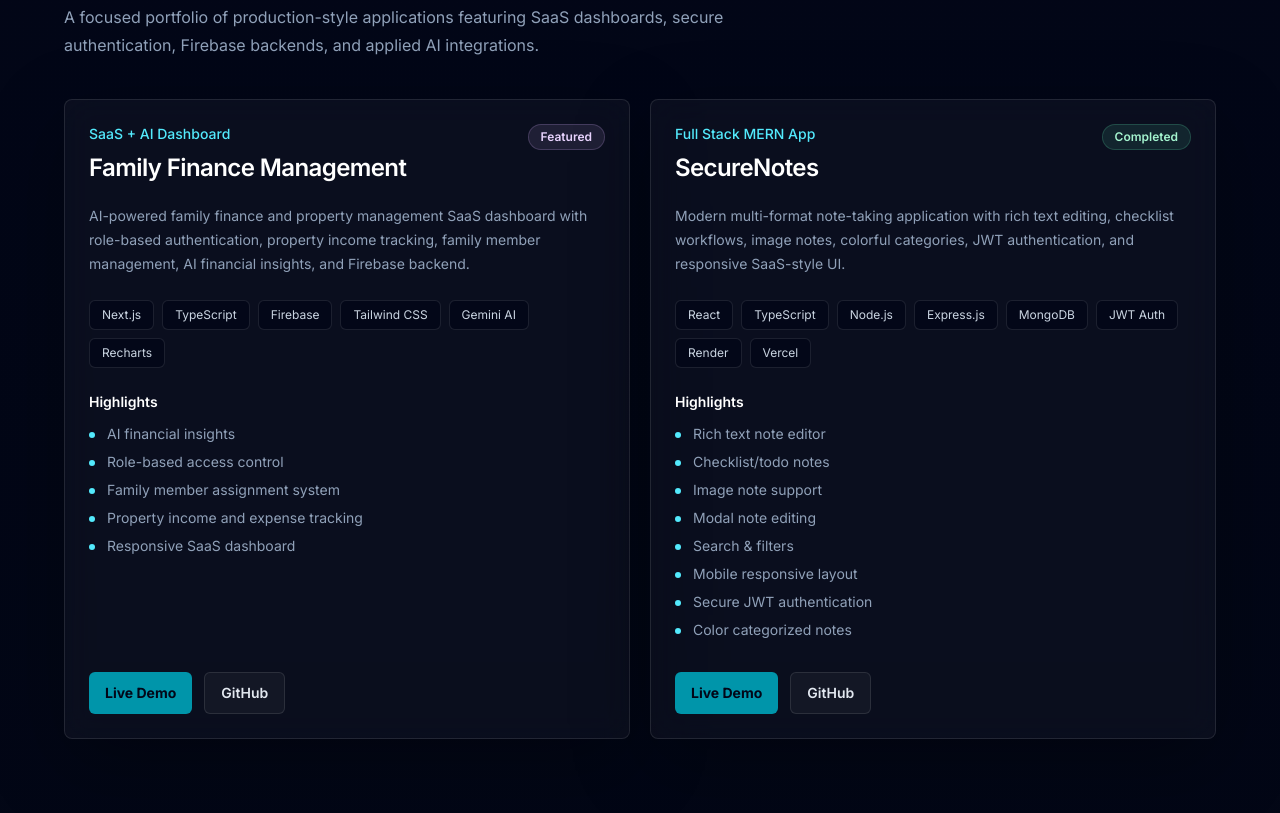
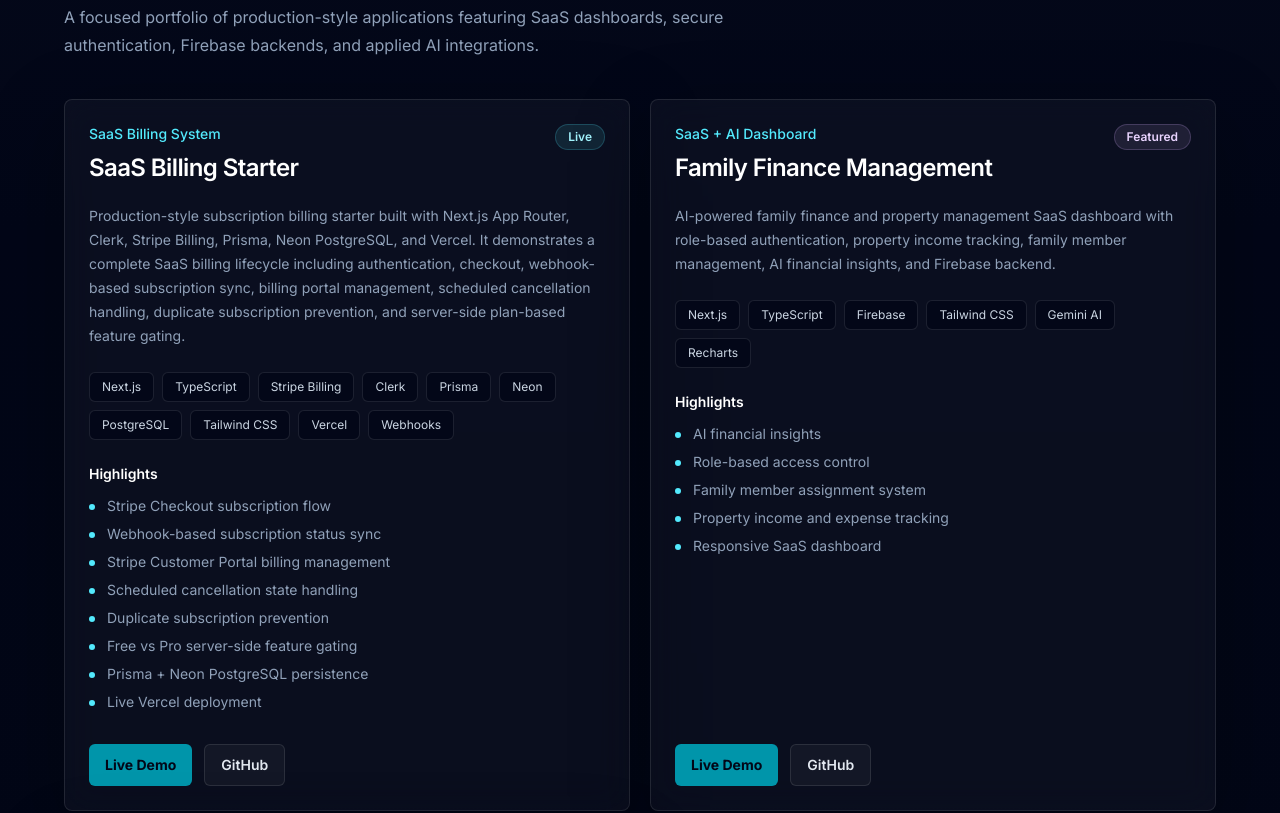
Before and after one commit to RyanAbir/RyanAbirPortfolio, a Next.js app: page / in a window 1280 px wide. Shown: the part 2360-3173 px from the top of the page. Built offline with nearby package versions, Linux system fonts and the light colour scheme.

Commit message:
feat(portfolio): add SaaS billing starter project

```diff
--- a/components/Projects.tsx
+++ b/components/Projects.tsx
@@ -1,6 +1,7 @@
 import { projects, type Project, type ProjectStatus } from "../data/projects";
 
 const statusStyles: Record<ProjectStatus, string> = {
+  Live: "border-cyan-300/20 bg-cyan-300/10 text-cyan-200",
   Completed: "border-emerald-300/20 bg-emerald-300/10 text-emerald-200",
   "In Progress": "border-amber-300/20 bg-amber-300/10 text-amber-200",
   Featured: "border-purple-300/20 bg-purple-300/10 text-purple-200",
--- a/data/projects.ts
+++ b/data/projects.ts
@@ -1,4 +1,4 @@
-export type ProjectStatus = "Completed" | "In Progress" | "Featured";
+export type ProjectStatus = "Completed" | "In Progress" | "Featured" | "Live";
 
 export type Project = {
   title: string;
@@ -14,6 +14,39 @@
 };
 
 export const projects: Project[] = [
+  {
+    title: "SaaS Billing Starter",
+    type: "SaaS Billing System",
+    status: "Live",
+    description:
+      "Production-style subscription billing starter built with Next.js App Router, Clerk, Stripe Billing, Prisma, Neon PostgreSQL, and Vercel. It demonstrates a complete SaaS billing lifecycle including authentication, checkout, webhook-based subscription sync, billing portal management, scheduled cancellation handling, duplicate subscription prevention, and server-side plan-based feature gating.",
+    tech: [
+      "Next.js",
+      "TypeScript",
+      "Stripe Billing",
+      "Clerk",
+      "Prisma",
+      "Neon",
+      "PostgreSQL",
+      "Tailwind CSS",
+      "Vercel",
+      "Webhooks",
+    ],
+    highlights: [
+      "Stripe Checkout subscription flow",
+      "Webhook-based subscription status sync",
+      "Stripe Customer Portal billing management",
+      "Scheduled cancellation state handling",
+      "Duplicate subscription prevention",
+      "Free vs Pro server-side feature gating",
+      "Prisma + Neon PostgreSQL persistence",
+      "Live Vercel deployment",
+    ],
+    links: {
+      liveDemo: "https://saas-billing-starter-one.vercel.app",
+      github: "https://github.com/RyanAbir/saas-billing-starter",
+    },
+  },
   {
     title: "Family Finance Management",
     type: "SaaS + AI Dashboard",
```
